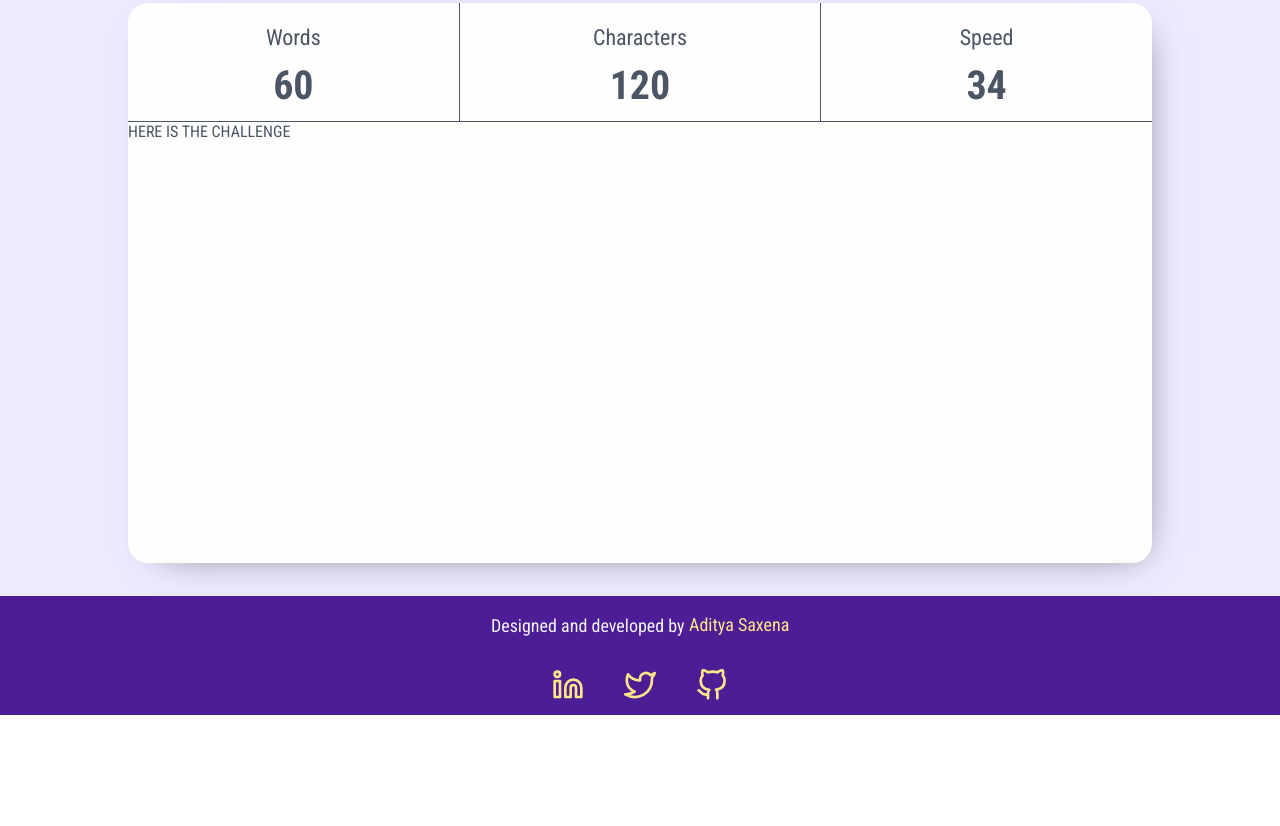
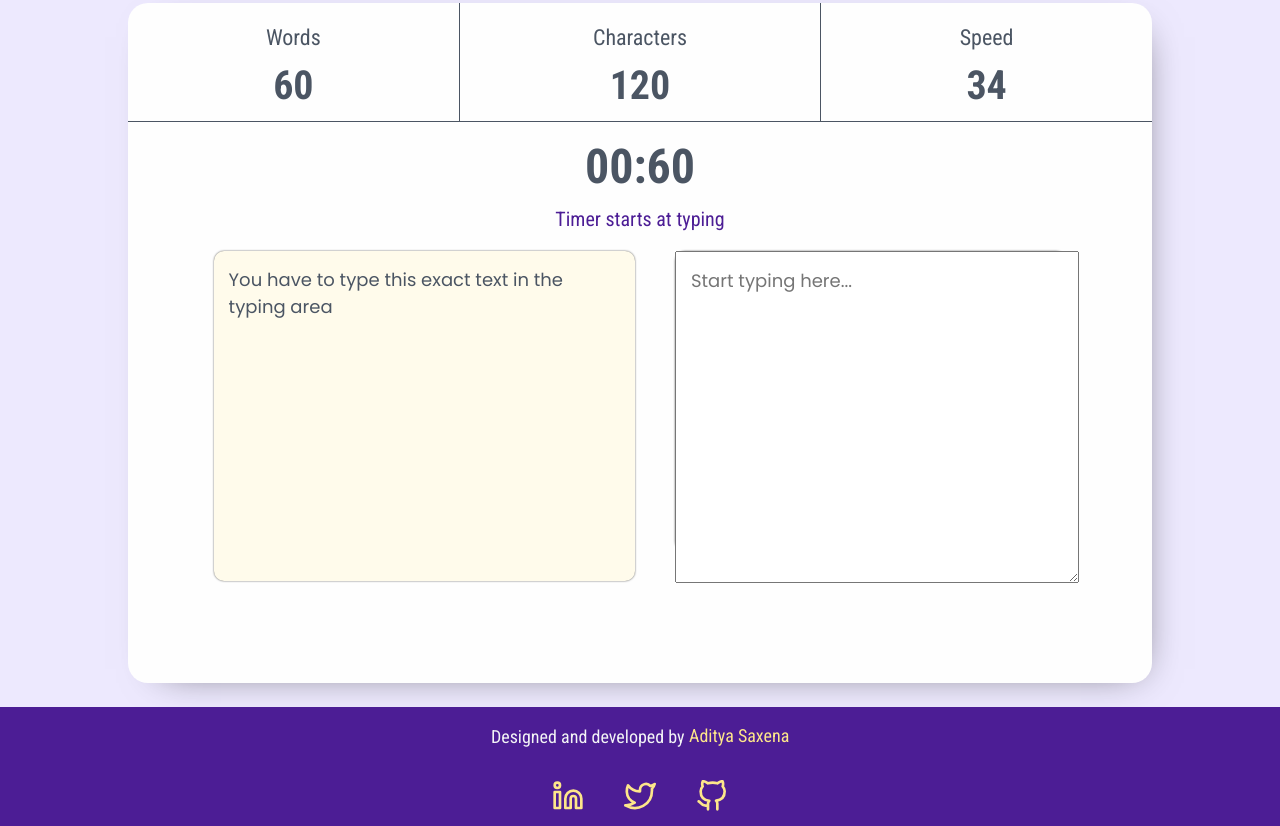
Before and after one commit to asaxena012/swifttype, a React (Create React App) app: page / in a window 1280 px wide. Shown: the part 960-1786 px from the top of the page. Before the commit the page ends 1675 px from the top, so only its background shows below. Built offline with nearby package versions, Linux system fonts and the light colour scheme.

Commit message:
component: typer component added

```diff
--- a/src/components/TestContainer/TestContainer.css
+++ b/src/components/TestContainer/TestContainer.css
@@ -5,7 +5,7 @@
   flex-direction: column;
   /* align-items: center; */
   /* justify-content: center; */
-  height: 70vh;
+  height: 85vh;
   color: #4b5563;
   border-radius: 20px;
   -webkit-box-shadow: 10px 10px 38px -24px rgba(0, 0, 0, 0.66);
--- /dev/null
+++ b/src/components/Typer/Typer.css
@@ -0,0 +1,61 @@
+@import url("https://fonts.googleapis.com/css2?family=Poppins:wght@300;400&display=swap");
+
+.typer-container {
+  display: flex;
+  flex-direction: column;
+  flex-grow: 1;
+  align-items: center;
+  margin: 16px;
+}
+
+.timer {
+  font-size: 48px;
+  font-weight: 600;
+}
+
+.timer-text {
+  color: #4c1d95;
+  font-size: 20px;
+  margin-top: 12px;
+}
+
+.textarea-container {
+  display: flex;
+  flex-direction: row;
+  width: 90%;
+  flex-grow: 1;
+  height: fit-content;
+}
+
+.textarea {
+  width: 50%;
+  margin: 20px;
+  font-family: "Poppins", sans-serif;
+  height: 300px;
+  border-radius: 10px;
+  flex-grow: 1;
+  -webkit-box-shadow: 0px 0px 2px 0px #545454;
+  box-shadow: 0px 0px 2px 0px #545454;
+}
+
+.textarea-left {
+  background-color: #fffbeb;
+  padding: 15px;
+  font-size: 18px;
+  overflow: scroll;
+}
+
+.input-textarea {
+  width: 95%;
+  height: 100%;
+  font-family: "Poppins", sans-serif;
+  padding: 15px;
+  outline: none;
+  font-size: 18px;
+  overflow: scroll;
+}
+
+.textarea-left::-webkit-scrollbar,
+.input-textarea::-webkit-scrollbar {
+  display: none;
+}
--- /dev/null
+++ b/src/components/Typer/Typer.jsx
@@ -0,0 +1,27 @@
+import React from "react";
+import "./Typer.css";
+
+const Typer = ({ selectedPara }) => {
+  return (
+    <div className="typer-container">
+      {/* Timer */}
+      <div className="timer">00:60</div>
+      <div className="timer-text">Timer starts at typing</div>
+      <div className="textarea-container">
+        <div className="textarea textarea-left">{selectedPara}</div>
+        <div className="textarea textarea-right">
+          <textarea
+            name=""
+            id=""
+            cols="30"
+            rows="10"
+            className="input-textarea"
+            placeholder="Start typing here..."
+          ></textarea>
+        </div>
+      </div>
+    </div>
+  );
+};
+
+export default Typer;
--- a/src/components/TypingChallenge/TypingChallenge.jsx
+++ b/src/components/TypingChallenge/TypingChallenge.jsx
@@ -1,6 +1,7 @@
 import React from "react";
 import DetailsCard from "../DetailsCard/DetailsCard";
 import "./TypingChallenge.css";
+import Typer from "./../Typer/Typer";
 
 const TypingChallenge = ({ characters, words, wpm }) => {
   return (
@@ -13,7 +14,9 @@ const TypingChallenge = ({ characters, words, wpm }) => {
       </div>
 
       {/* Typers */}
-      <div className="typer-container">HERE IS THE CHALLENGE</div>
+      <div className="typer-section-container">
+        <Typer selectedPara="You have to type this exact text in the typing area" />
+      </div>
     </div>
   );
 };
```
